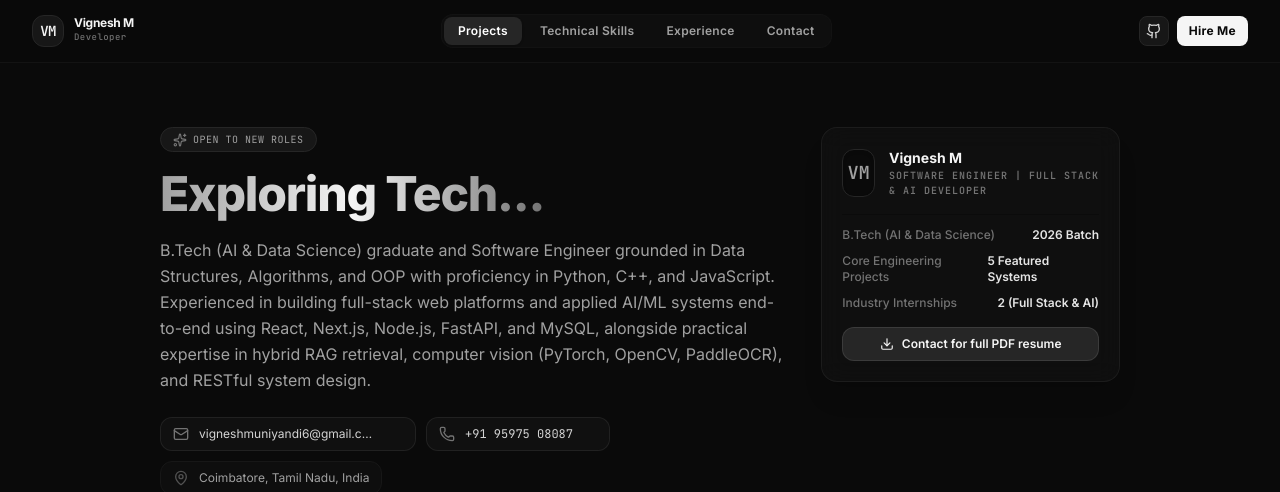
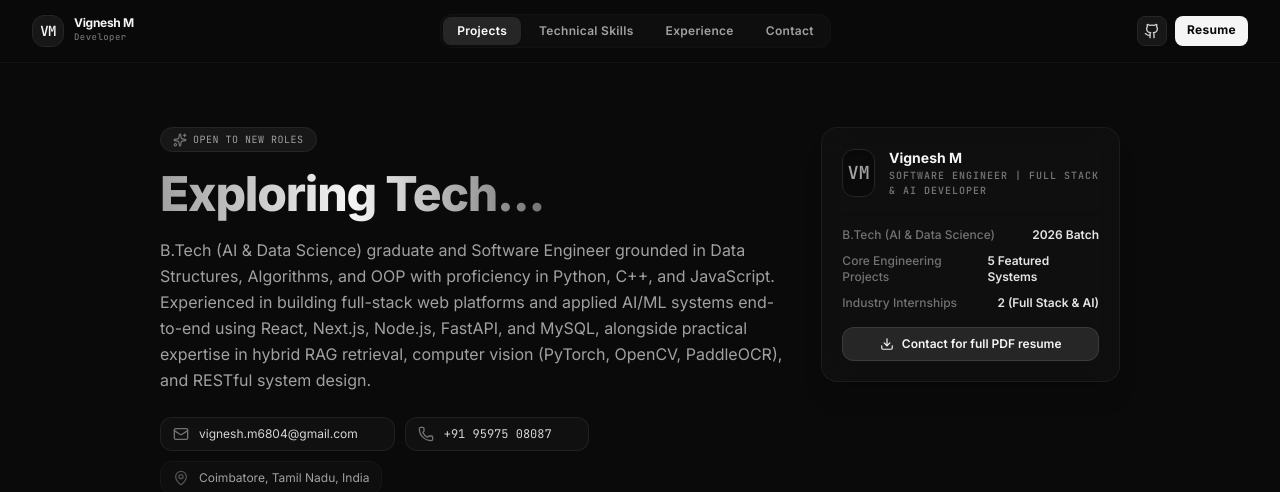
Before and after one commit to Vicky6804/Portfolio, a React (Vite) app: page / in a window 1280 px wide. Shown: the top 492 px of the page. Built offline with nearby package versions, Linux system fonts and the light colour scheme.

Commit message:
Add resume PDF link

```diff
--- a/src/App.jsx
+++ b/src/App.jsx
@@ -75,12 +75,14 @@ export default function App() {
           >
             <Github className="w-4 h-4" />
           </a>
-          <button
-            onClick={() => handleScrollTo('connect')}
+          <a
+            href="/Vignesh%20CV.pdf"
+            target="_blank"
+            rel="noopener noreferrer"
             className="bg-neutral-100 hover:bg-neutral-200 text-neutral-950 font-bold px-3 py-1.5 rounded-lg text-xs tracking-wide cursor-pointer transition-colors"
           >
-            Hire Me
-          </button>
+            Resume
+          </a>
         </div>
       </header>
 
--- a/src/data.js
+++ b/src/data.js
@@ -2,7 +2,7 @@ export const personalInfo = {
   name: "Vignesh M",
   title: "Software Engineer | Full Stack & AI Developer",
   subTitle: "B.Tech in AI & Data Science · Full-Stack Systems & Applied AI",
-  email: "vigneshmuniyandi6@gmail.com",
+  email: "vignesh.m6804@gmail.com",
   phone: "+91 95975 08087",
   github: "https://github.com/Vicky6804",
   githubUsername: "Vicky6804",
```
Also changed, not shown: 2 other files (tests, documents, lock files or other folders).
